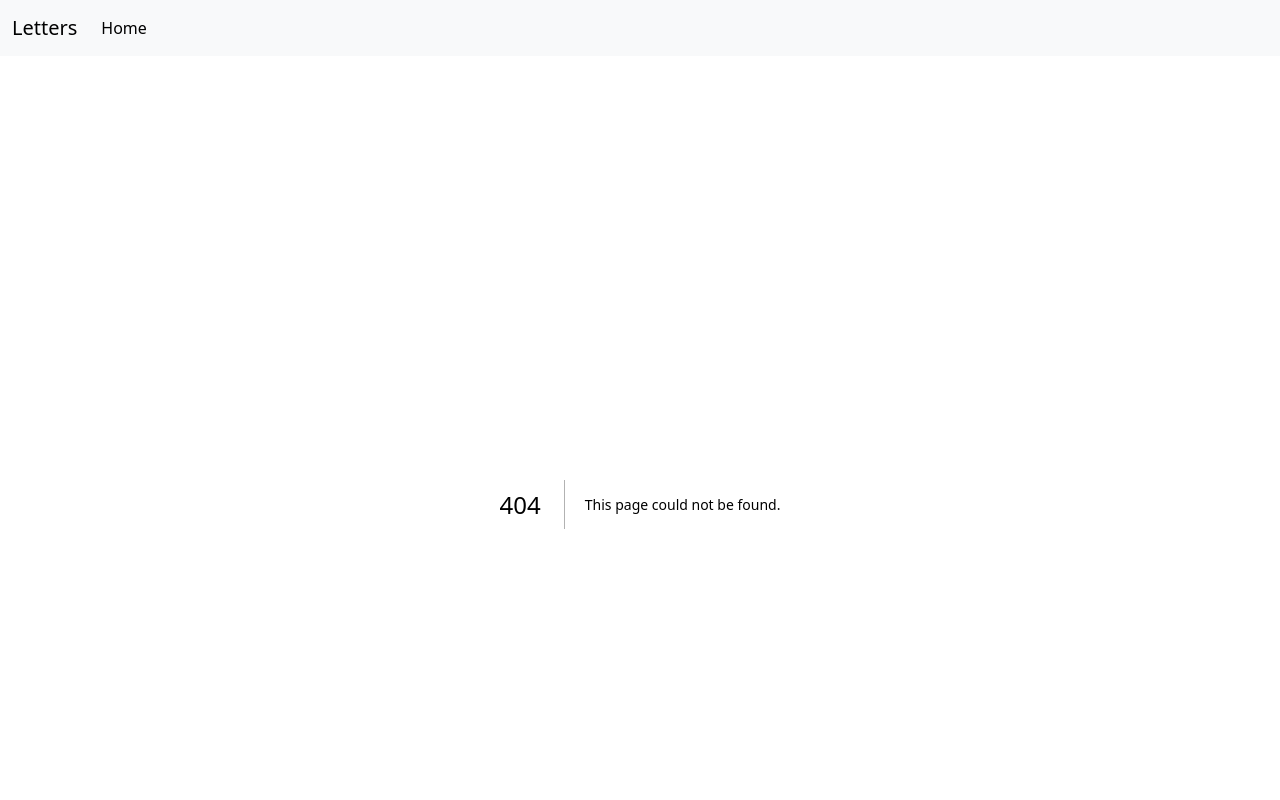
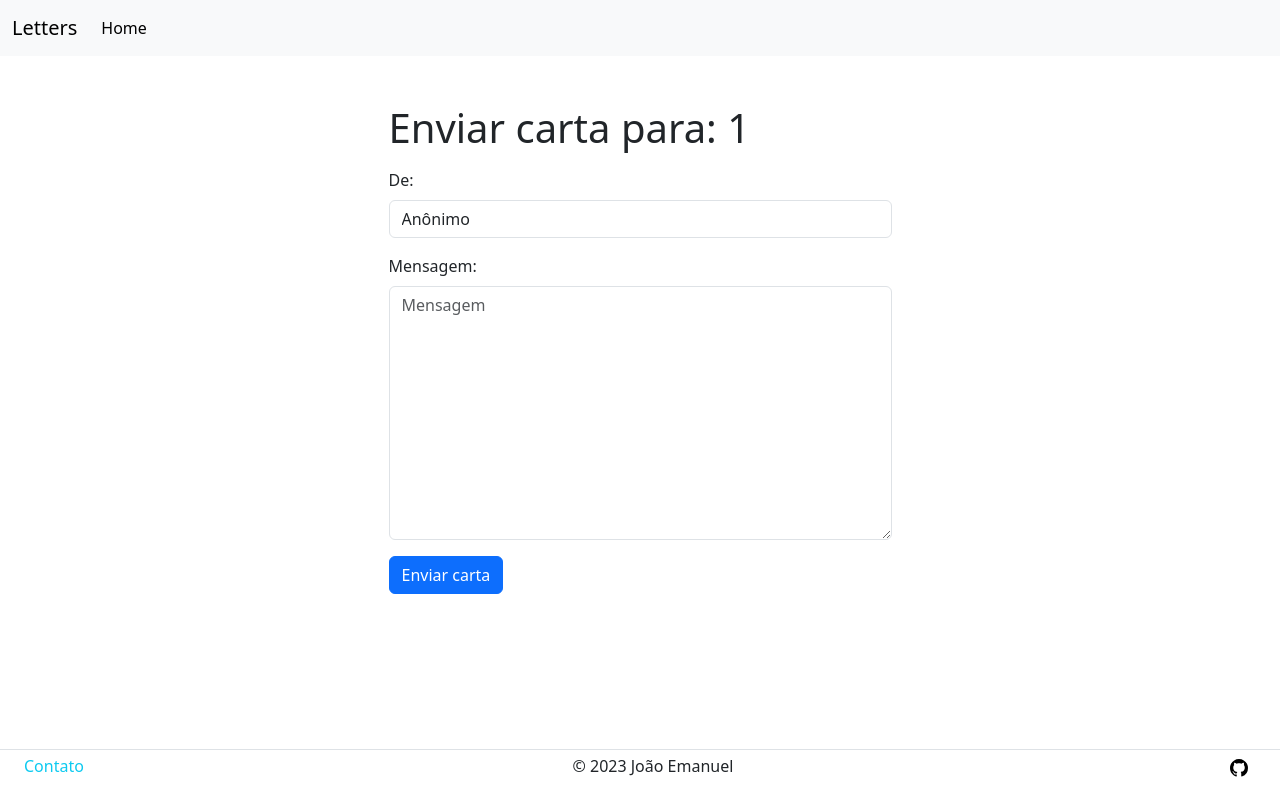
Before and after one commit to JoaoEmanuell/letters, a Next.js app in the folder web/: page /letters/send/1 in a window 1280 px wide. Before the commit this address had no page. Shown: the top 800 px of the page. Built offline with nearby package versions, Linux system fonts and the light colour scheme.

Commit message:
feat: letters send page

```diff
--- /dev/null
+++ b/web/src/app/letters/send/[user]/page.tsx
@@ -0,0 +1,89 @@
+'use client'
+
+import { useParams } from 'next/navigation'
+
+import xss from 'xss'
+import { CenterDiv } from '@/components/body/CenterDiv'
+import { FormField } from '@/components/form/FormField'
+import { SubmitButton } from '@/components/form/SubmitButton'
+import { Label } from '@/components/form/Label'
+import { InvalidFeedback } from '@/components/form/InvalidFeedback'
+import { ValidFeedback } from '@/components/form/ValidFeedback'
+import { GetValues } from '@/functions/fetch/inputs/GetValues'
+import { ValidateValues } from '@/functions/fetch/inputs/ValidateValues'
+import { PostFetch } from '@/functions/fetch/requests/Post'
+import { TranslatorSend } from '@/functions/api/requests/translator/letters/send/TranslatorSend'
+import { ShowFlashMessage } from '@/functions/flash/ShowFlashMessage'
+
+export default function SenderLetterPage() {
+    const params = useParams()
+    const username = xss(params.user as string) // sanitize the username
+    const sendLetter = () => {
+        const divForm = document.getElementById('form')
+        divForm?.classList.remove('was-validated')
+        // Inputs
+        const inputsNames = ['username', 'sender', 'text']
+        const dataInputs = GetValues(window, inputsNames)
+
+        const validateInputs = ValidateValues(dataInputs)
+
+        if (validateInputs) {
+            divForm?.classList.add('was-validated')
+        } else {
+            // Send to api
+            const apiHost = process.env.API_HOST as string
+            const json = PostFetch(`${apiHost}/letter/`, dataInputs)
+            json.then((data) => {
+                const requestTranslated = TranslatorSend(data)
+                if (requestTranslated.type == 'danger') {
+                    ShowFlashMessage('danger', requestTranslated.message)
+                } else {
+                    ShowFlashMessage('success', 'Letter enviada com sucesso!')
+                }
+            })
+        }
+    }
+    return (
+        <CenterDiv>
+            <div id="form" className="needs-validation">
+                <h1>Enviar carta para: {username}</h1>
+                <input
+                    type="hidden"
+                    name="username"
+                    id="username"
+                    value={username}
+                />
+                <FormField
+                    inputId="sender"
+                    inputMaxLength={50}
+                    inputType="text"
+                    invalidFeedbackMessage="Coloque um nome para enviar!"
+                    labelText="De:"
+                    validFeedbackMessage="Nome de enviador válido!"
+                    inputDefaultValue="Anônimo"
+                    inputPlaceholder="Enviador"
+                ></FormField>
+                <div className="mt-3">
+                    <Label for="text" text="Mensagem: " />
+                    <div>
+                        <textarea
+                            name="text"
+                            id="text"
+                            cols={50}
+                            rows={10}
+                            className="form-control"
+                            placeholder="Mensagem"
+                            minLength={1}
+                            required
+                        ></textarea>
+                        <ValidFeedback text="Mensagem escrita com sucesso!" />
+                        <InvalidFeedback text="Escreva uma mensagem!" />
+                    </div>
+                </div>
+                <div className="mt-3">
+                    <SubmitButton text="Enviar carta" onClick={sendLetter} />
+                </div>
+            </div>
+        </CenterDiv>
+    )
+}
```
Also changed, not shown: web/src/app/letters/sender/[user]/page.tsx (deleted, +0 -57 lines).
